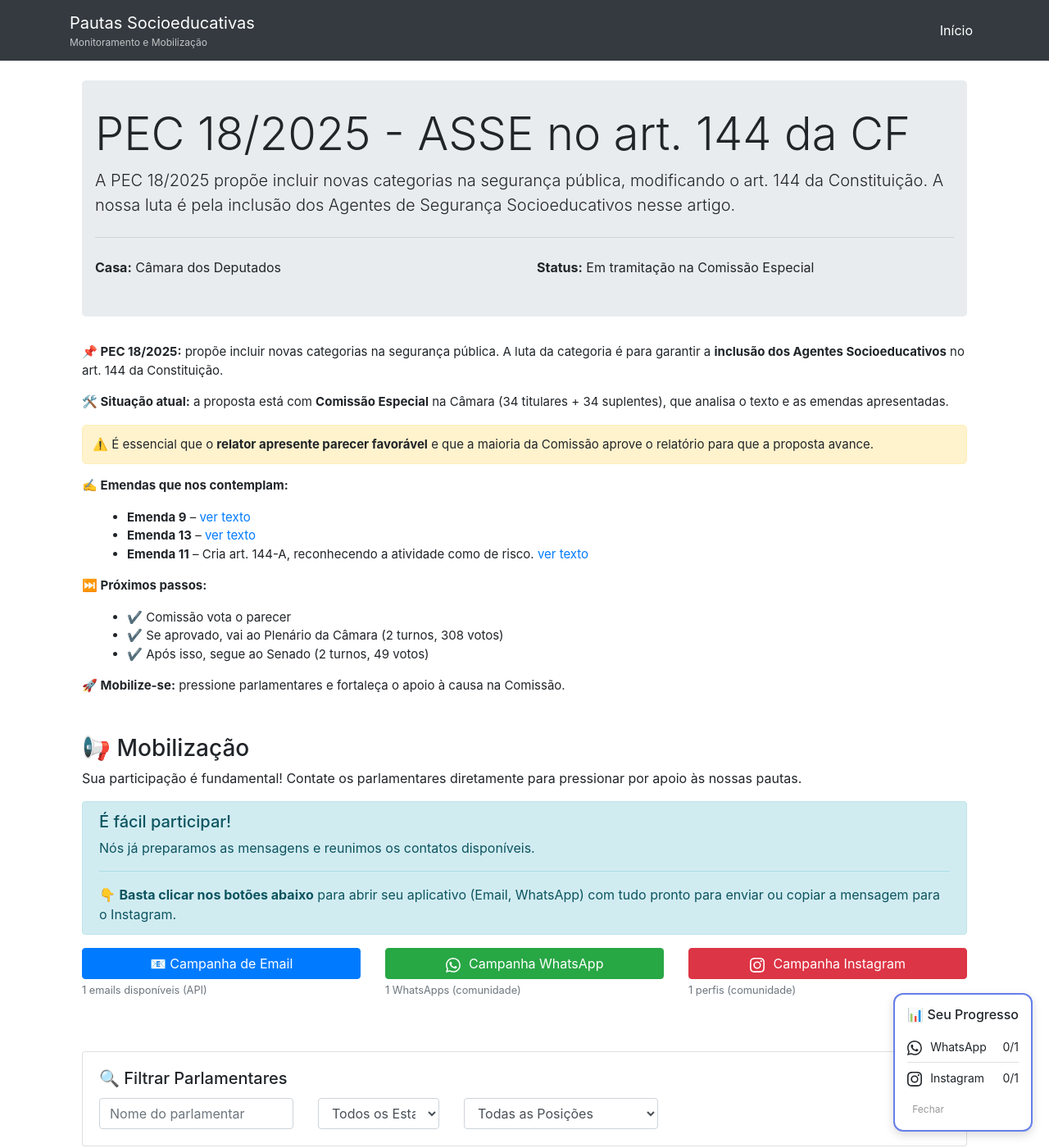
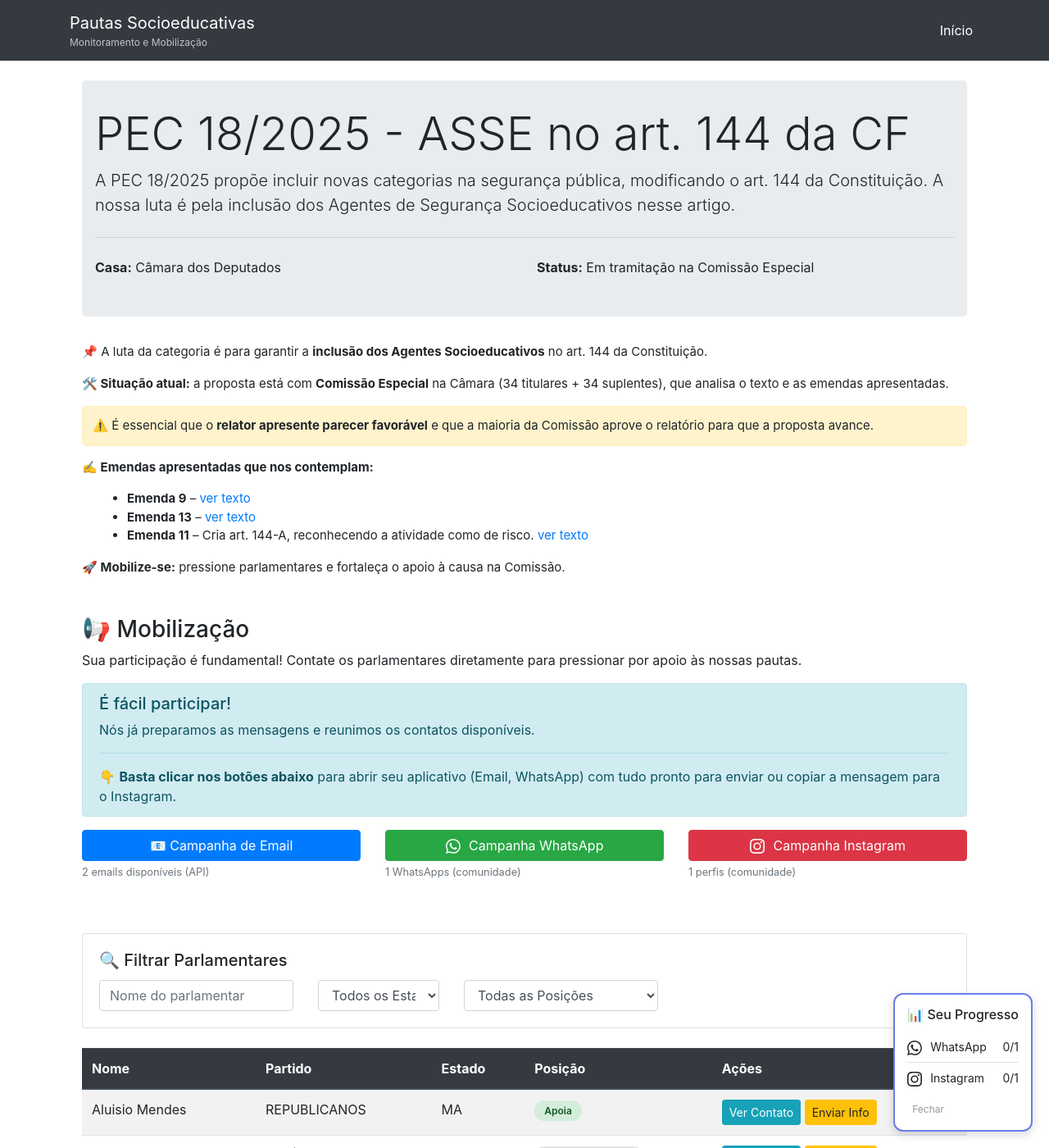
Before and after one commit to juliocjd/pautas-socioeducativas, a Jekyll site: the page built from _pautas/novo-teste.md, in a window 1280 px wide and 1400 px high. Shown: the whole window at 82% size. Built offline with Jekyll 4.4.1, drawn with Linux system fonts in a browser that asks for light colours; nearby versions of some CDN libraries; some of the changed text lies outside the part shown.

Commit message:
Atualizar pauta: novo-teste.md

```diff
--- a/_pautas/novo-teste.md
+++ b/_pautas/novo-teste.md
@@ -35,7 +38,7 @@ campanha:
 ---
 
 <section id="pec18" style="font-size: 15px; line-height: 1.5;">
-  <p><strong>📌 PEC 18/2025:</strong> propõe incluir novas categorias na segurança pública. A luta da categoria é para garantir a <strong>inclusão dos Agentes Socioeducativos</strong> no art. 144 da Constituição.</p>
+  <p>📌 A luta da categoria é para garantir a <strong>inclusão dos Agentes Socioeducativos</strong> no art. 144 da Constituição.</p>
 
   <p><strong>🛠️ Situação atual:</strong> a proposta está com <strong>Comissão Especial</strong> na Câmara (34 titulares + 34 suplentes), que analisa o texto e as emendas apresentadas.</p>
 
@@ -43,19 +46,11 @@ campanha:
     ⚠️ É essencial que o <strong>relator apresente parecer favorável</strong> e que a maioria da Comissão aprove o relatório para que a proposta avance.
   </div>
 
-  <p><strong>✍️ Emendas que nos contemplam:</strong></p>
+  <p><strong>✍️ Emendas apresentadas que nos contemplam:</strong></p>
   <ul style="margin-left: 1em;">
     <li><strong>Emenda 9</strong> – <a href="https://www.camara.leg.br/proposicoesWeb/prop_mostrarintegra?codteor=3011065&filename=EMC%209%20PEC01825%20=%3E%20PEC%2018/2025" target="_blank">ver texto</a></li>
     <li><strong>Emenda 13</strong> – <a href="https://www.camara.leg.br/proposicoesWeb/prop_mostrarintegra?codteor=3011563&filename=EMC%2013%20PEC01825%20=%3E%20PEC%2018/2025" target="_blank">ver texto</a></li>
     <li><strong>Emenda 11</strong> – Cria art. 144-A, reconhecendo a atividade como de risco. <a href="https://www.camara.leg.br/proposicoesWeb/prop_mostrarintegra?codteor=3011531&filename=EMC+11+PEC01825+%3D%3E+PEC+18/2025" target="_blank">ver texto</a></li>
   </ul>
-
-  <p><strong>⏭️ Próximos passos:</strong></p>
-  <ul style="margin-left: 1em;">
-    <li>✔️ Comissão vota o parecer</li>
-    <li>✔️ Se aprovado, vai ao Plenário da Câmara (2 turnos, 308 votos)</li>
-    <li>✔️ Após isso, segue ao Senado (2 turnos, 49 votos)</li>
-  </ul>
-
   <p><strong>🚀 Mobilize-se:</strong> pressione parlamentares e fortaleça o apoio à causa na Comissão.</p>
 </section>
```
Also changed, not shown: other parts of _pautas/novo-teste.md (+3 -0 lines).
